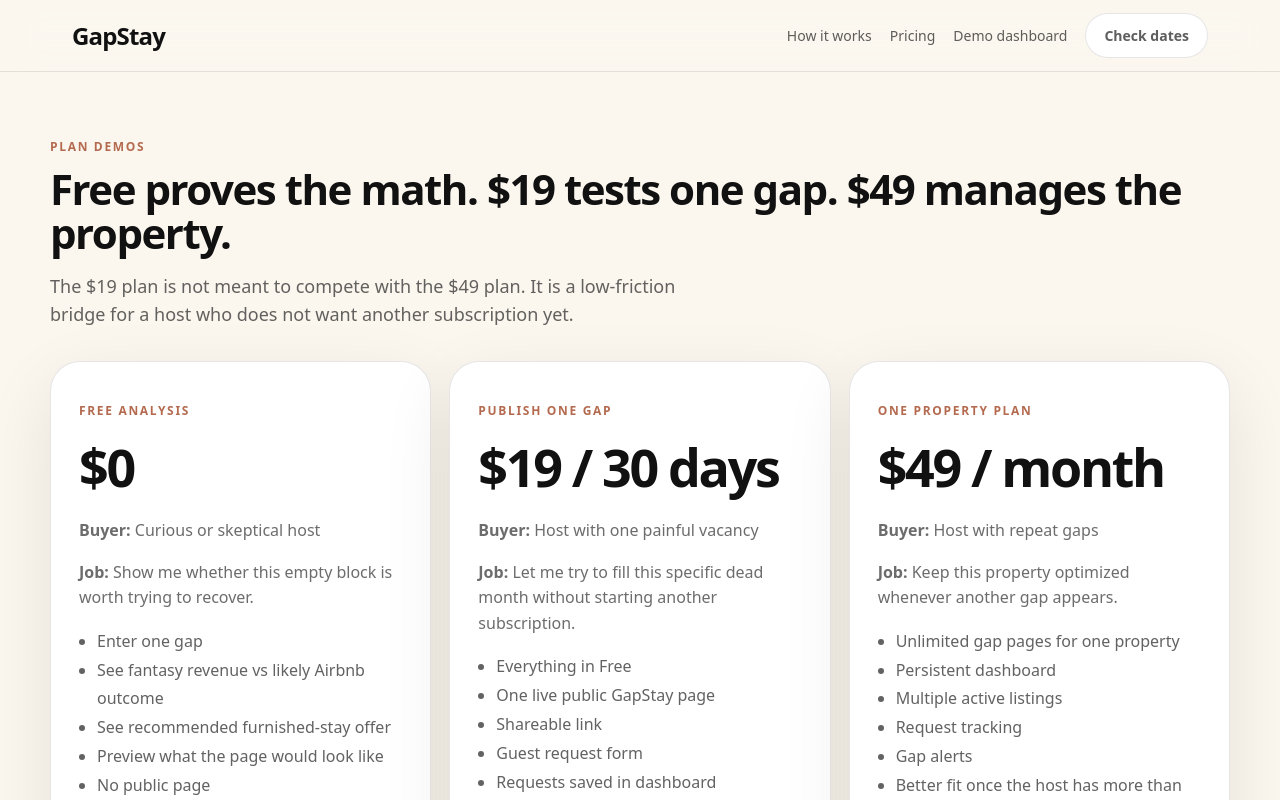
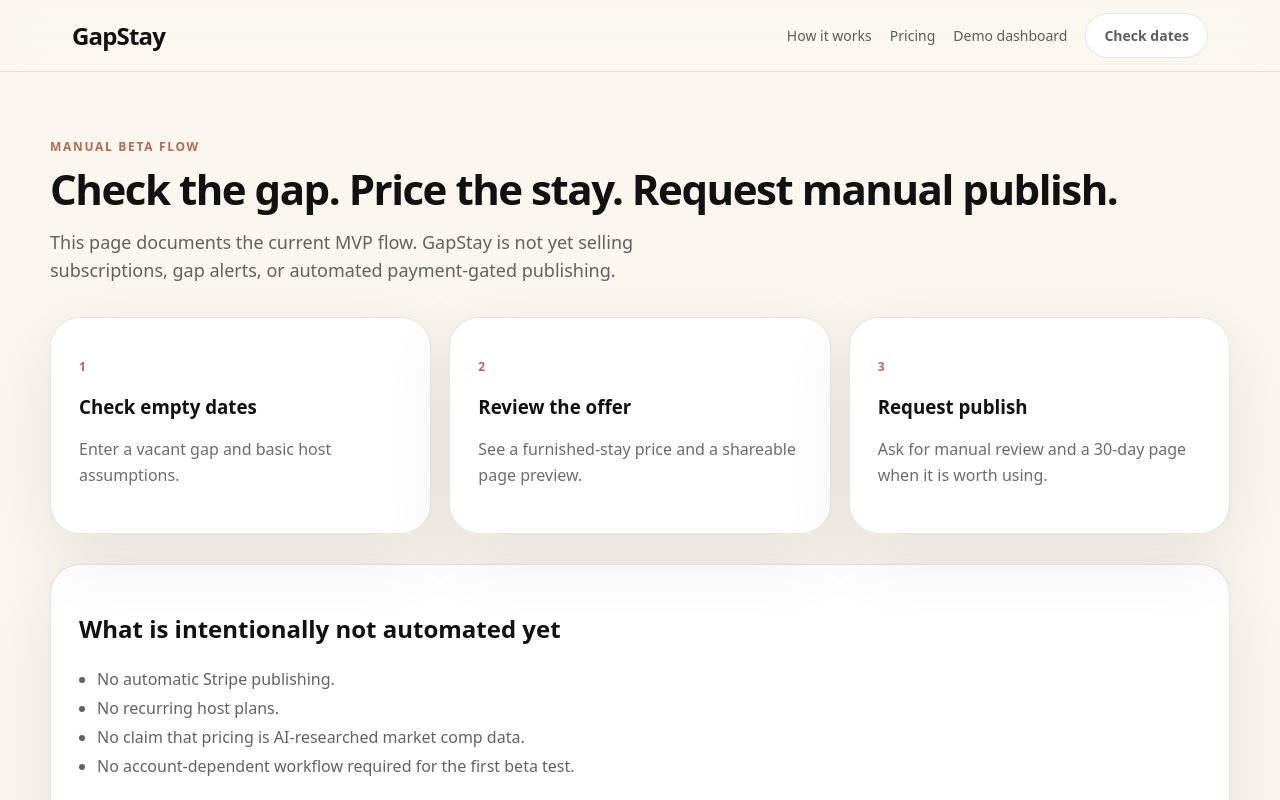
Before and after one commit to pissclams1/Pissclams, a Next.js app: page /demos in a window 1280 px wide. Shown: the top 800 px of the page. Built offline with nearby package versions, Linux system fonts and the light colour scheme.

Commit message:
Make demos page match manual MVP

```diff
--- a/app/demos/page.tsx
+++ b/app/demos/page.tsx
@@ -1,38 +1,24 @@
 import Link from "next/link";
-
-const tiers = [
-  {
-    name: "Free analysis",
-    price: "$0",
-    buyer: "Curious or skeptical host",
-    job: "Show me whether this empty block is worth trying to recover.",
-    gives: ["Enter one gap", "See fantasy revenue vs likely Airbnb outcome", "See recommended furnished-stay offer", "Preview what the page would look like", "No public page", "No inquiry capture"],
-    cta: "Analyze free"
-  },
-  {
-    name: "Publish one gap",
-    price: "$19 / 30 days",
-    buyer: "Host with one painful vacancy",
-    job: "Let me try to fill this specific dead month without starting another subscription.",
-    gives: ["Everything in Free", "One live public GapStay page", "Shareable link", "Guest request form", "Requests saved in dashboard", "Expires after 30 days unless renewed"],
-    cta: "Publish one gap"
-  },
-  {
-    name: "One property plan",
-    price: "$49 / month",
-    buyer: "Host with repeat gaps",
-    job: "Keep this property optimized whenever another gap appears.",
-    gives: ["Unlimited gap pages for one property", "Persistent dashboard", "Multiple active listings", "Request tracking", "Gap alerts", "Better fit once the host has more than two gaps per quarter"],
-    cta: "Start property plan"
-  }
-];
 
 export default function DemosPage(){
   return <main className="wrap section topspace">
-    <p className="kicker">Plan demos</p>
-    <h1 className="big">Free proves the math. $19 tests one gap. $49 manages the property.</h1>
-    <p className="lead" style={{fontSize:18}}>The $19 plan is not meant to compete with the $49 plan. It is a low-friction bridge for a host who does not want another subscription yet.</p>
-    <div className="grid grid3" style={{marginTop:32}}>{tiers.map(t=><div className="card pad" key={t.name}><p className="kicker">{t.name}</p><div className="price">{t.price}</div><p className="muted"><b>Buyer:</b> {t.buyer}</p><p className="muted"><b>Job:</b> {t.job}</p><ul className="list">{t.gives.map(x=><li key={x}>{x}</li>)}</ul><Link className={t.name.includes("Publish")?"darkpill":"pill"} href="/host">{t.cta}</Link></div>)}</div>
-    <section className="card pad" style={{marginTop:30}}><p className="kicker">The clean distinction</p><h2>$19 is a campaign. $49 is an operating system.</h2><p className="muted">A host buys $19 when they have one ugly opening and want to see if GapStay can help recover it. A host buys $49 when they believe GapStay should stay attached to the property and handle every future gap.</p></section>
+    <p className="kicker">Manual beta flow</p>
+    <h1 className="big">Check the gap. Price the stay. Request manual publish.</h1>
+    <p className="lead" style={{fontSize:18}}>This page documents the current MVP flow. GapStay is not yet selling subscriptions, gap alerts, or automated payment-gated publishing.</p>
+    <div className="grid grid3" style={{marginTop:32}}>
+      <div className="card pad"><p className="kicker">1</p><h3>Check empty dates</h3><p className="muted">Enter a vacant gap and basic host assumptions.</p></div>
+      <div className="card pad"><p className="kicker">2</p><h3>Review the offer</h3><p className="muted">See a furnished-stay price and a shareable page preview.</p></div>
+      <div className="card pad"><p className="kicker">3</p><h3>Request publish</h3><p className="muted">Ask for manual review and a 30-day page when it is worth using.</p></div>
+    </div>
+    <section className="card pad" style={{marginTop:30}}>
+      <h2>What is intentionally not automated yet</h2>
+      <ul className="list">
+        <li>No automatic Stripe publishing.</li>
+        <li>No recurring host plans.</li>
+        <li>No claim that pricing is AI-researched market comp data.</li>
+        <li>No account-dependent workflow required for the first beta test.</li>
+      </ul>
+      <div className="actions"><Link className="darkpill" href="/host">Check my empty dates</Link><Link className="pill" href="/pricing">View pricing</Link></div>
+    </section>
   </main>
 }
```
